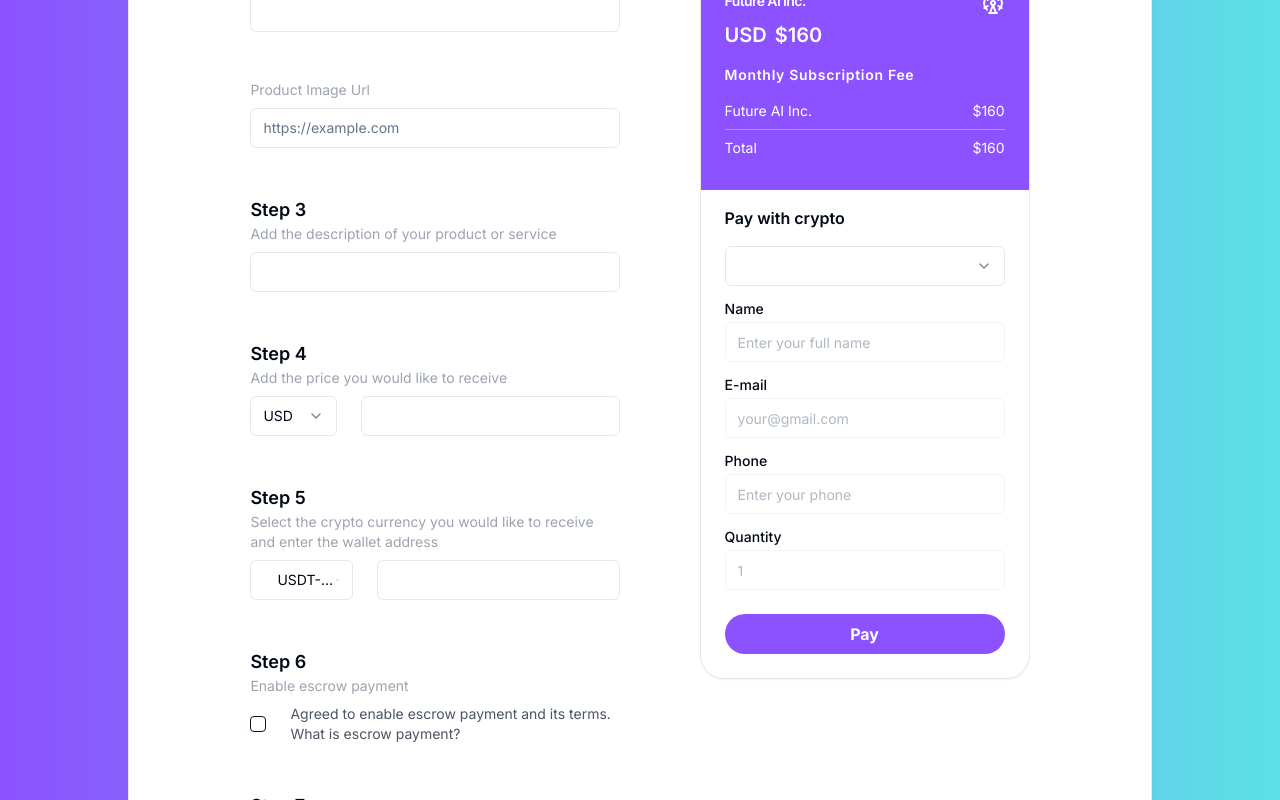
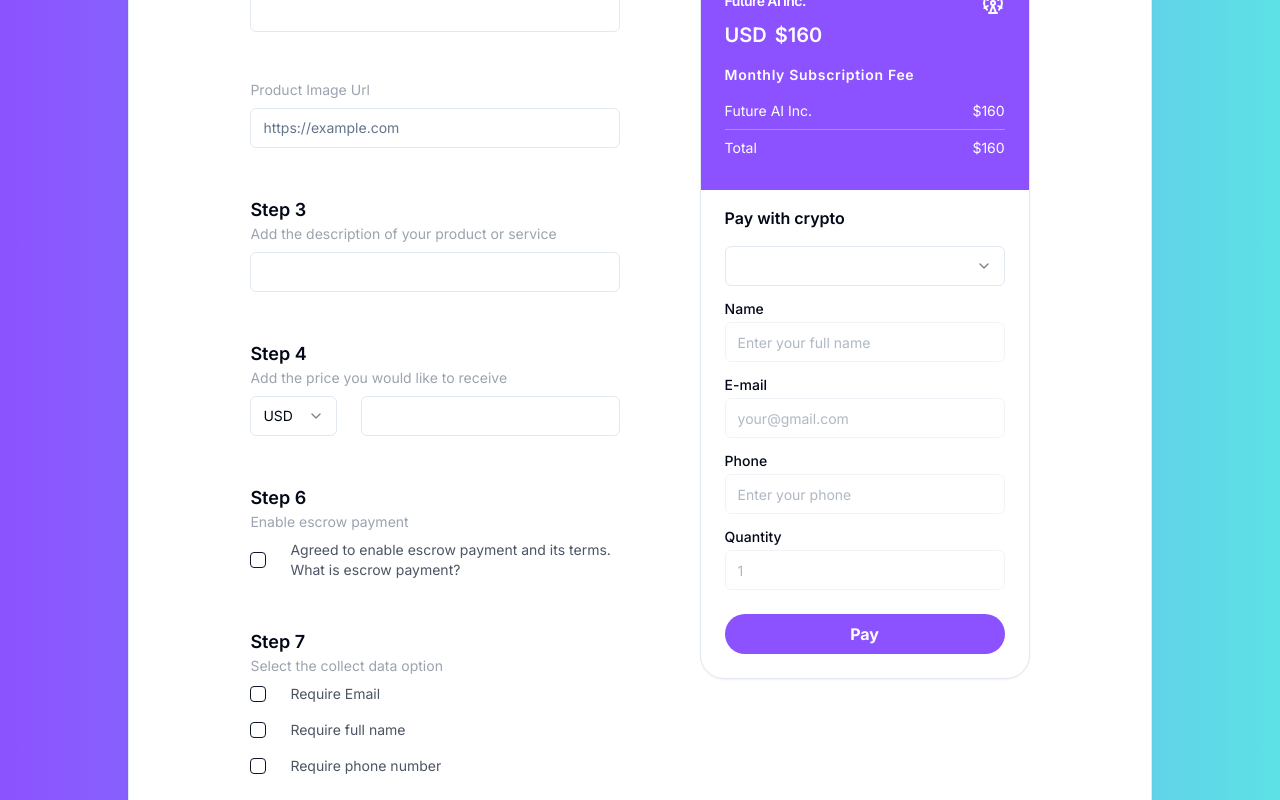
Before and after one commit to MugglePay/mugglelink-form, a Next.js app: page / in a window 1280 px wide. Shown: the part 1536-2336 px from the top of the page. Built offline with nearby package versions, Linux system fonts and the light colour scheme.

Commit message:
Update MerchantForm.tsx

```diff
--- a/src/components/MerchantForm.tsx
+++ b/src/components/MerchantForm.tsx
@@ -41,14 +41,6 @@ const formSchema = z.object({
   product: z.string().min(1, { message: "Product is required" }),
   product_image_url : z.optional(z.string()),
   price: z.string().min(1, { message: "Price is required" }),
-  receive_wallet: z.string().min(1, { message: "Wallet address is required" }),
-  payment_option: z.enum([
-    "USDT-Arbitrum 0.1",
-    "USDT-Tron 1",
-    "USDT-Erc20 10",
-    "USDC-Erc20 10",
-    "ETH 10",
-  ]),
   currency_option: z.enum(["USD"]),
   escrow_enabled: z.optional(z.boolean()),
   require_full_name: z.optional(z.boolean()),
@@ -132,7 +124,7 @@ const MerchantForm = ({ insertApi }: { insertApi: any }) => {
                       Add merchant or company name
                     </p>
                   </FormLabel>
-                  <Input placeholder="ex- John" type="text" {...field} />
+                  <Input placeholder="" type="text" {...field} />
                   <FormMessage />
                 </FormItem>
               )}
@@ -250,66 +242,6 @@ const MerchantForm = ({ insertApi }: { insertApi: any }) => {
               )}
             />
 
-            <FormField
-              control={form.control}
-              name="receive_wallet"
-              render={({ field }) => (
-                <FormItem>
-                  <FormLabel>
-                    <h2 className="text-lg font-semibold">Step 5</h2>
-                    <p className="text-sm font-normal text-gray-400">
-                      Select the crypto currency you would like to receive and
-                      enter the wallet address
-                    </p>
-                  </FormLabel>
-                  <div className="flex gap-6">
-                    <div className=" basis-1/4">
-                      <FormField
-                        control={form.control}
-                        name="payment_option"
-                        render={({ field }) => (
-                          <FormItem>
-                            <Select
-                              onValueChange={field.onChange}
-                              defaultValue={field.value}
-                            >
-                              <SelectTrigger>
-                                <SelectValue placeholder="Select Payment Options" />
-                              </SelectTrigger>
-                              <SelectContent>
-                                <SelectItem value="USDT-Arbitrum 0.1">
-                                  USDT-Arbitrum 0.1 withdraw fee
-                                </SelectItem>
-                                <SelectItem value="USDT-Tron 1">
-                                  USDT-Tron 1 withdraw fee
-                                </SelectItem>
-                                <SelectItem value="USDT-Erc20 10">
-                                  USDT-Erc20 10 withdraw fee
-                                </SelectItem>
-                                <SelectItem value="USDC-Erc20 10">
-                                  USDC-Erc20 10 withdraw fee
-                                </SelectItem>
-                                <SelectItem value="ETH 10">
-                                  ETH 10 withdraw fee
-                                </SelectItem>
-                              </SelectContent>
-                            </Select>
-                            <FormMessage />
-                          </FormItem>
-                        )}
-                      />
-                    </div>
-                    <div className="basis-3/4">
-                      <FormControl>
-                        <Input type="text" {...field} />
-                      </FormControl>
-                    </div>
-                  </div>
-
-                  <FormMessage />
-                </FormItem>
-              )}
-            />
 
             <FormField
               control={form.control}
@@ -573,6 +505,7 @@ const MerchantForm = ({ insertApi }: { insertApi: any }) => {
             currencyOption={form.getValues("currency_option")}
             price={form.getValues("price")}
             theme={theme}
+            productName={form.getValues('product')}
           />
         </div>
       </div>
```
